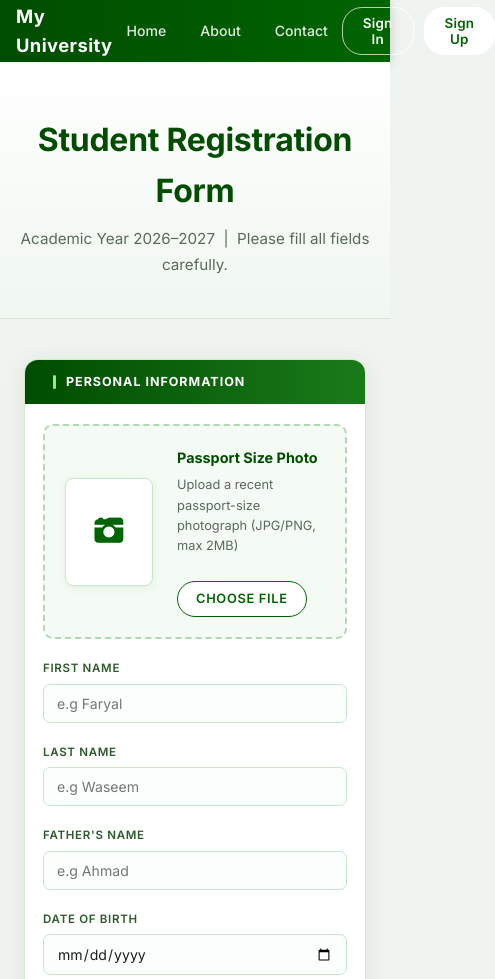
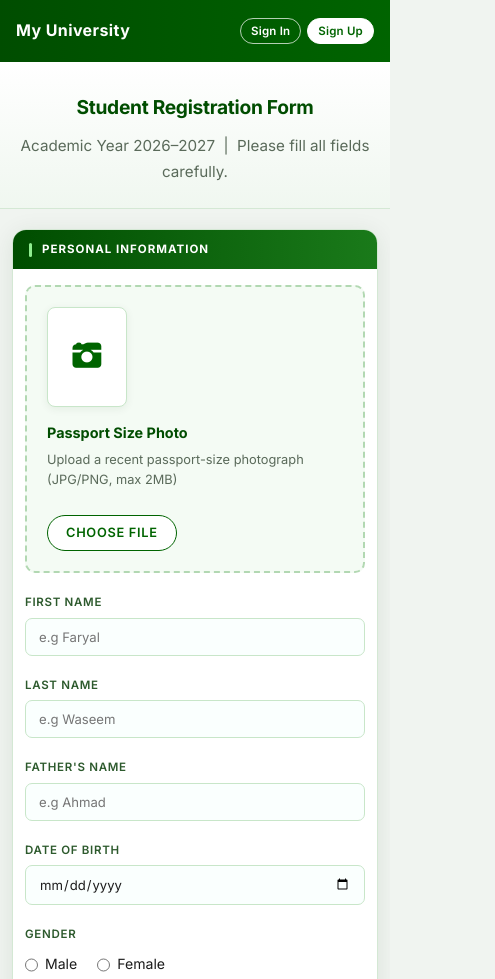
Before and after one commit to ifaryalw16-beep/Validation-Form, a plain HTML site: page index.html in a window 390 px wide. Shown: the top 979 px of the page, 495 px wide, since content can reach past the window. Drawn offline with Linux system fonts and the light colour scheme.

Commit message:
second commit

```diff
--- a/index.html
+++ b/index.html
@@ -308,6 +308,32 @@
             .form-body { padding: 20px 18px; }
             .btn-row { padding: 16px 18px; }
             .navbar { padding: 0 16px; }
+            .name h1 { font-size: 1rem; }
+            ul { display: none; }
+            .nav-buttons { gap: 6px; }
+            .nav-btn { padding: 6px 12px; font-size: 0.78rem; }
+            .title { padding: 30px 16px 24px; }
+            .title h2 { font-size: 1.4rem; }
+            .container { margin: 20px auto; padding: 0 12px 40px; }
+            .photo-upload { flex-direction: column; align-items: flex-start; gap: 14px; }
+            .photo-preview { width: 80px; height: 100px; }
+            .btn-row { flex-direction: column-reverse; }
+            .btn { width: 100%; text-align: center; }
+            .form-section-title { font-size: 0.72rem; padding: 10px 16px; }
+        }
+
+        @media (max-width: 400px) {
+            .title h2 { font-size: 1.2rem; }
+            .nav-btn { padding: 5px 10px; font-size: 0.72rem; }
+            .form-body { padding: 16px 12px; }
+            input, select, textarea { font-size: 0.82rem; }
+        }
+
+        @media (min-width: 641px) and (max-width: 900px) {
+            .container { padding: 0 16px 50px; }
+            .form-body { padding: 22px 24px; }
+            .form-grid { gap: 16px; }
+            .title h2 { font-size: 1.7rem; }
         }
     </style>
     <script>
```
